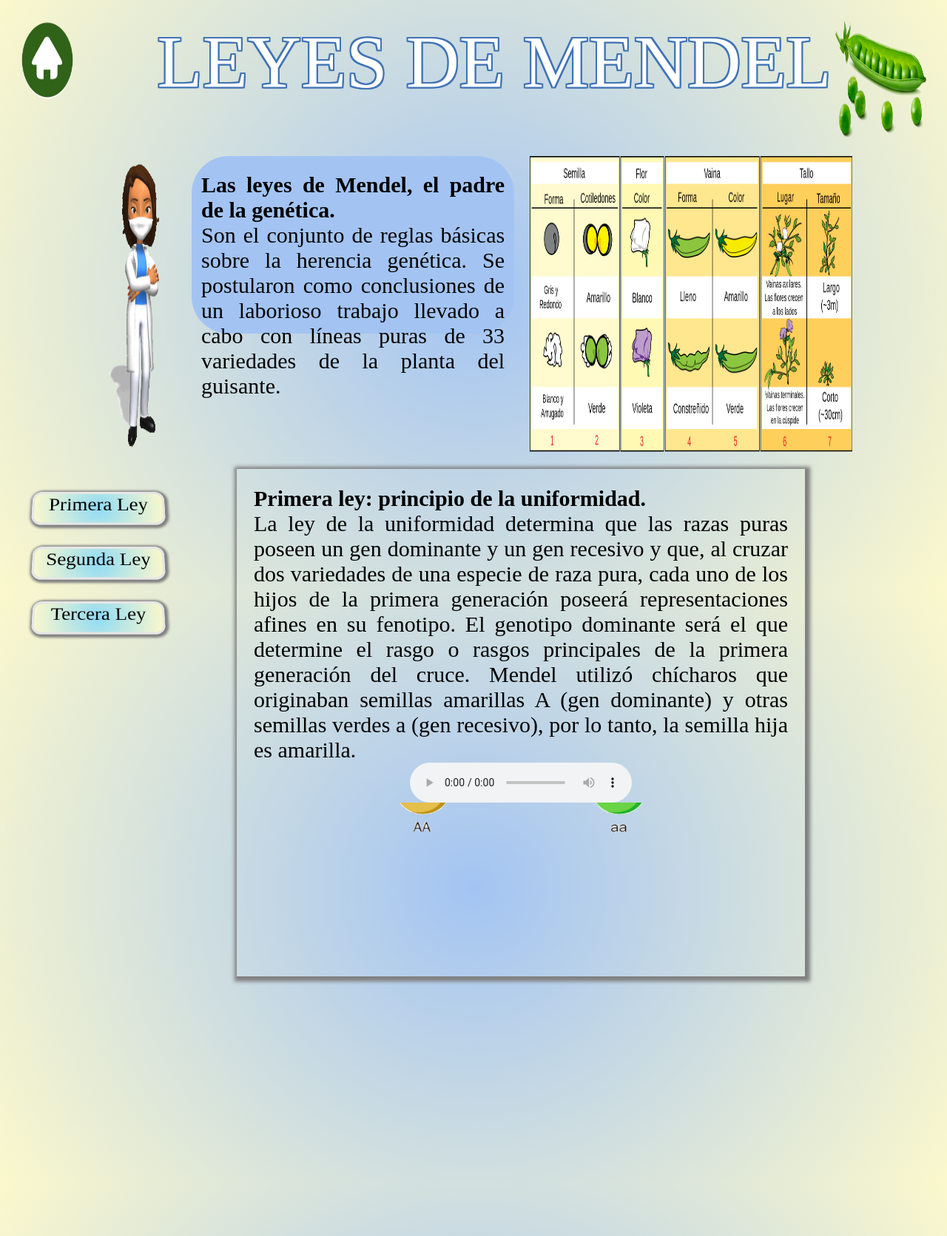
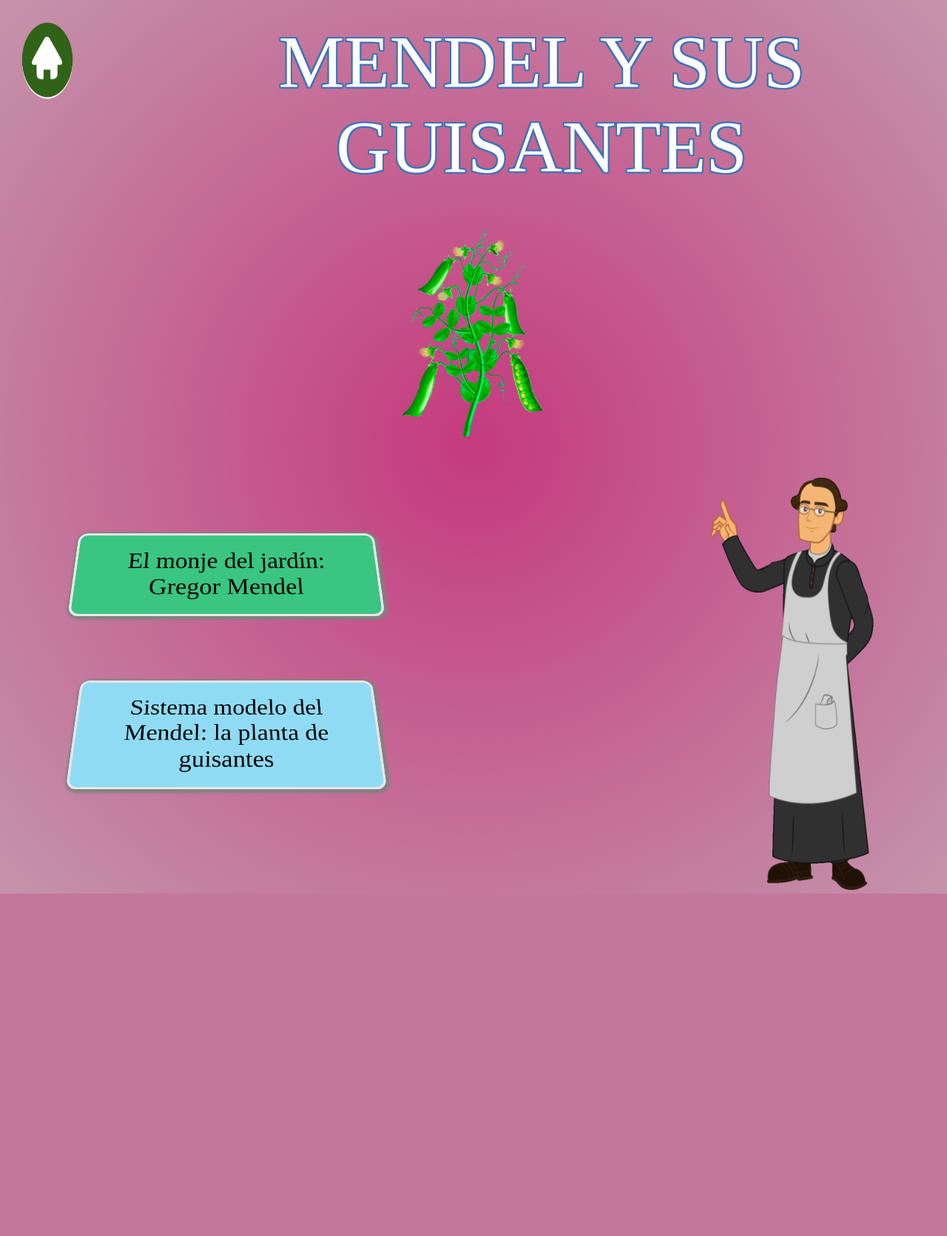
Before and after one commit to nicasop/mendelEncarta, a PHP site: page /leyes.php in a window 1280 px wide. Shown: the whole page at 74% size. After the commit the page ends 1208 px from the top, so only its background shows below. Run offline with PHP 8.4, Linux system fonts and the light colour scheme.

Commit message:
experimentos mendel

```diff
--- a/css/estilosl.css
+++ b/css/estilosl.css
@@ -9,7 +9,8 @@ html{
     min-height: 100%; /*todo esto para q no se repita sino q se aplique a toda la pantalla*/
  }
 body{
-    background: radial-gradient(circle,#A3C4F3,#FBF8CC);
+    background: radial-gradient(circle,#C53A7E,#c494ab);
+    /* background: linear-gradient(to bottom right,#ca8baa#C53A7E);  */
 }
 .icono_home{
     padding-left: 2%;
@@ -45,123 +46,24 @@ header{
     }
 
 .cont_icon{
-    width: 10%;
-    height: 10rem;
+    margin: auto;
+    margin-top: 50px;
+    margin-bottom: 50px;
+    width: 15%;
+    height: 40%;
     /*background-color: black;*/
-}
-
-main{
-    display: flex;
-    justify-content: center;
-}
-.intro{
-    width: 80%;
-    height: 25rem;
-    display: flex;
-    justify-content: space-between;
-}
-.texto_intro{
-    width: 50%;
-    height: 60%;
-    background-color: #A3C4F3;
-    border-radius: 50px 50px 50px 50px;
-
-    text-align: justify;
-    /* box-shadow: 2px 2px 5px 5px #017f05; */
-}
-.texto_intro p{
-    padding: 3%;
-    margin-top: 2%;
-
-    font-size: 30px;
-}
-
-.intro_img{
-    width: 15%;
-    height: 100%;
-
-}
-
-.intro_tabla{
-    margin-left: 2%;
-    width: 50%;
-    height: 100%;
-    /*background-color: black;*/
-}
-
-.section1{
-
-    width: 100%;
-    height: 20rem;
-    margin-top: 2%;
-    display: flex;
-    justify-content: space-between;
-}
-.primera_ley{
-    margin: 2%;
-    margin-left: 8%;
-    width: 50%;
-    height: 24.5rem;
-    background-color: #A3C4F3;
-    border-radius: 50px;
-    text-align: justify;
-    /* box-shadow: 2px 2px 5px 5px #017f05; */
-}
-
-.primera_ley  p{
-    padding: 3%;
-    margin-top: 2%;
-    display: flex;
-    justify-content: center;
-    font-size: 30px;
-}
-
-.conte_primera_ley{
-    padding: 2.5%;
-    margin-top: 3%;
-    display: flex;
-    justify-content: center;
-}
-
-.primera_ley_img{
-
-    margin: 2%;
-    width: 50%;
-    height: 20rem;
-    /* background-color: black; */
-}
-
-.primera_audio{
-    display: flex;
-    justify-content: center;
-    margin-left: 17%;
-}
-
-
-.fantasma{
-    margin-top: 5%;
-    height: 2rem;
-    width: 100%;
-
 }
 
 .menu{
     position: absolute;
     margin-top: 3%;
-    width: 20%;
-    height: 30rem;
-
+    width: 40%;
     display: flex;
     flex-direction: column;
+}
 
-
-
-}
 .menu3d {
-    background: radial-gradient(circle,#90DBF4,#FBF8CC);
-
     width: 100%;
-    height: 4rem;
     transform:
     perspective(750px)
     translate3d(0px, 0px, -250px)
@@ -173,35 +75,93 @@ main{
     transition: 0.4s ease-in-out transform;
     box-shadow: 2px 2px 5px 5px grey;
     text-align: center;
+    flex:0 0 auto;
+    padding: 30px 45px;
+}
+.menu3d:hover {
+    transform: translate3d(0px, 0px, -250px);
+    cursor: pointer;
+}
 
-    }
-  .menu3d:hover {
-    transform: translate3d(0px, 0px, -250px);
-  }
+.menu3d span{
+    font-size: 50px;
+    color: black;
+}
 
-.menu3d a{
+.opcion1 {
+    background-color: #3AC581;
+}
 
-    text-decoration: none;
-    font-size: 40px;
-    color: black;
+.opcion2 {
+    background-color: #90DBF4;
+}
 
+.slide{
+    position: relative;
+    left: 70%;
+    width: 25%;
+    height: 35rem;
+}
+
+.slide img{
+    width: 100%;
+    height: 100%;
 }
 
 section{
-    position: absolute;
-    margin-left: 25%;
-    display: flex;
-    justify-content: center;
-    width: 60%;
-    height: 40rem;
+    margin: 20px;
 }
 
 .divD{
-    margin-top: 3%;
+    display: flex;
+    flex-direction: row;
+    margin: 3% 0;
+    box-shadow: 2px 2px 5px 5px grey;
+    text-align: center;
+}
+
+.img{
+    flex:1;
+    padding: 0.8%;
+    background-color: #FFFFFF;
+}
+.img img{
     width: 100%;
-    height: 40rem;
+    height: 100%;
+}
+
+.contenido{
+    flex:2;
+    font-size: 3.5vw;
+    display: flex;
+    flex-direction: column;
+    justify-content: flex-end;
+    width: 100%;
+}
+
+.titulo-contenido{
+    background-color: #FFFFFF;
+    font-size: 5vw;
+}
+
+.texto-contenido{
+    padding: 2.5%;
+}
+
+.audio{
+    display: flex;
+    justify-content: center;
+}
+
+.video{
+    display: flex;
+    justify-content: center;
+    height: 30vw;
+}
+
+iframe{
+    width: 60%;
+    height: 90%;
+    margin: 3%;
     box-shadow: 2px 2px 5px 5px grey;
-    padding: 3%;
-    text-align: justify;
-    font-size: 30px;
 }
--- a/leyes.php
+++ b/leyes.php
@@ -12,144 +12,144 @@
         <a href="index.php"><img src="imagenes/home.png"></a>
     </div>
     <header>
-        <div id="demotext">LEYES DE MENDEL</div>
-        <div class="cont_icon">
-        <img src="imagenes/leyesMendel.png" style="width: 100%; height: 100%;">
+        <div id="demotext">MENDEL Y SUS GUISANTES</div>
+    </header>
+    <div class="cont_icon">
+    <img src="imagenes/leyesMendel.png" style="width: 100%; height: 100%;">
+    </div>
+    <div class="menu">
+        <div id="op1" class="menu3d opcion1" >
+            <span>El monje del jardín: Gregor Mendel</span>
         </div>
-    </header>
+        <div id="op2" class="menu3d opcion2">
+            <span>Sistema modelo del Mendel: la planta de guisantes</span>
+        </div>
+    </div>
 
-    <main>
-        <div class="intro">
+    <div class="slide">
+        <img src="imagenes/slide2_1.gif">
+    </div>
 
-            <div class="intro_img">
-                <img src="imagenes/Imagen4.gif" style="width: 100%; height: 100%;">
-            </div>
-            <div class="texto_intro">
-                <p>
-                    <strong>Las leyes de Mendel, el padre de la genética.</strong> <br>
-                    Son el conjunto de reglas básicas sobre la herencia genética.
-                    Se postularon como conclusiones de un laborioso trabajo llevado
-                    a cabo con líneas puras de 33 variedades de la planta del guisante.
-
-                </p>
+    <div id="contenido-boton"></div>
 
 
+    <!-- <section>
+        <div class="divD">
+            <div class = "img">
+                <img src="imagenes/mendelMarco.png" alt="Imagend de Gregor Mendel">
             </div>
-            <div class="intro_tabla">
-            <img src="imagenes/tabla LeyesMen_padreGen.png" style="width: 100%; height: 100%;">
+            <div class = "contenido">
+                <div class="titulo-contenido">GREGOR MENDEL, EL PADRE DE LA GENÉTICA</div>
+                <div class="texto-contenido">Nacido en la actual República Checa, el monje agustino y biólogo Gregor Mendel
+                    experimentó con la planta del guisante y desarrolló las famosas tres leyes de la genética conocidas como
+                    las Leyes de Mendel.
+                </div>
+            </div>
+        </div>
+        <div class="audio">
+            <audio controls >
+                <source  src="audio/expMendel.mp3" type="audio/mpeg">
+            </audio>
+        </div>
+    </section> -->
+    <?php
+            // $id = 1;
+            // if (isset($_REQUEST["id"])){
+            //     $id =  $_REQUEST["id"];
+            // }
 
-            </div>
+            // if ($id == 1){
+            //     echo   '<div class="divD">
+            //         <p id="texto1">
+            //         <strong>Primera ley: principio de la uniformidad. </strong> <br>
+            //         La ley de la uniformidad determina que las razas
+            //         puras poseen un gen dominante y un gen recesivo y
+            //         que, al cruzar dos variedades de una especie de raza
+            //          pura, cada uno de los hijos de la primera generación
+            //           poseerá representaciones afines en su fenotipo.
+            //           El genotipo dominante será el que determine el rasgo o
+            //           rasgos principales de la primera generación del cruce.
+            //            Mendel utilizó chícharos que originaban semillas amarillas
+            //            A (gen dominante) y otras semillas verdes a (gen recesivo),
+            //             por lo tanto, la semilla hija es amarilla.
 
-        </div>
+            //         </p>
+            //         <section class="primera_audio">
+            //         <audio controls>
+            //             <source src="horse.ogg" type="audio/ogg">
+            //             <source src="horse.mp3" type="audio/mpeg">
+            //           Your browser does not support the audio element.
+            //           </audio>
+            //     </section>
+            //         <div class="conte_primera_ley">
+            //         <div class="primera_ley_img">
+            //         <img src="imagenes/priUniformidad.gif" style="width: 100%; height: 100%;">
+            //         </div>
+            //         </div>
+            //         </div>'
+            //         ;
+            // }
+            // else if( $id ==2){
+            //     echo   '<div class="divD">
+            //         <p id="texto2">
+            //         <strong>Segunda ley: principio de segregación. </strong> <br>
+            //     La ley de la Segregación determina que debe existir
+            //     la separación del Alelo de cada uno de los pares de
+            //      los progenitores para que se transfiera la información
+            //       genética al hijo. En conclusión, cada padre aporta un
+            //        alelo que se deriva de cada uno, Mendel obtuvo a partir
+            //         de la segunda generación de cruce de semillas, algunas
+            //         de color verde por la separación de los alelos.
 
-    </main>
-    <div class="menu">
-        <div class="menu3d" >
-            <a href="leyes.php?id=1">Primera Ley</a>
-        </div>
-        <div class="menu3d">
-            <a href="leyes.php?id=2">Segunda Ley</a>
-        </div>
-        <div class="menu3d">
-            <a href="leyes.php?id=3">Tercera Ley</a>
-        </div>
-    </div>
-    <section>
-    <?php
-            $id = 1;
-            if (isset($_REQUEST["id"])){
-                $id =  $_REQUEST["id"];
-            }
+            //         </p>
+            //         <section class="primera_audio">
+            //         <audio controls>
+            //             <source src="horse.ogg" type="audio/ogg">
+            //             <source src="horse.mp3" type="audio/mpeg">
+            //           Your browser does not support the audio element.
+            //           </audio>
+            //     </section>
+            //         <div class="conte_primera_ley">
+            //         <div class="primera_ley_img">
+            //         <img src="imagenes/prinSegrega.gif" style="width: 100%; height: 100%;">
+            //         </div>
+            //         </div>
+            //         </div>'
+            //         ;
+            // }
+            // else if( $id ==3){
+            //     echo   '<div class="divD">
+            //     <p id="texto3">
+            //     <strong>Tercera ley: principio de la transmisión independiente.</strong> <br>
+            //     La ley de la Herencia Independiente de Caracteres o Ley de la Asociación
+            //     Independiente determina que existen rasgos o características heredadas
+            //      que son independientes, es decir, aisladas del fenotipo, lo cual no
+            //      afecta al patrón de herencia de otros rasgos.En el ejemplo las letras
+            //      mayúsculas representan a los alelos dominantes y las minúsculas a los
+            //       alelos recesivos, al combinarse se producen diferentes variables.
 
-            if ($id == 1){
-                echo   '<div class="divD">
-                    <p id="texto1">
-                    <strong>Primera ley: principio de la uniformidad. </strong> <br>
-                    La ley de la uniformidad determina que las razas
-                    puras poseen un gen dominante y un gen recesivo y
-                    que, al cruzar dos variedades de una especie de raza
-                     pura, cada uno de los hijos de la primera generación
-                      poseerá representaciones afines en su fenotipo.
-                      El genotipo dominante será el que determine el rasgo o
-                      rasgos principales de la primera generación del cruce.
-                       Mendel utilizó chícharos que originaban semillas amarillas
-                       A (gen dominante) y otras semillas verdes a (gen recesivo),
-                        por lo tanto, la semilla hija es amarilla.
-
-                    </p>
-                    <section class="primera_audio">
-                    <audio controls>
-                        <source src="horse.ogg" type="audio/ogg">
-                        <source src="horse.mp3" type="audio/mpeg">
-                      Your browser does not support the audio element.
-                      </audio>
-                </section>
-                    <div class="conte_primera_ley">
-                    <div class="primera_ley_img">
-                    <img src="imagenes/priUniformidad.gif" style="width: 100%; height: 100%;">
-                    </div>
-                    </div>
-                    </div>'
-                    ;
-            }
-            else if( $id ==2){
-                echo   '<div class="divD">
-                    <p id="texto2">
-                    <strong>Segunda ley: principio de segregación. </strong> <br>
-                La ley de la Segregación determina que debe existir
-                la separación del Alelo de cada uno de los pares de
-                 los progenitores para que se transfiera la información
-                  genética al hijo. En conclusión, cada padre aporta un
-                   alelo que se deriva de cada uno, Mendel obtuvo a partir
-                    de la segunda generación de cruce de semillas, algunas
-                    de color verde por la separación de los alelos.
-
-                    </p>
-                    <section class="primera_audio">
-                    <audio controls>
-                        <source src="horse.ogg" type="audio/ogg">
-                        <source src="horse.mp3" type="audio/mpeg">
-                      Your browser does not support the audio element.
-                      </audio>
-                </section>
-                    <div class="conte_primera_ley">
-                    <div class="primera_ley_img">
-                    <img src="imagenes/prinSegrega.gif" style="width: 100%; height: 100%;">
-                    </div>
-                    </div>
-                    </div>'
-                    ;
-            }
-            else if( $id ==3){
-                echo   '<div class="divD">
-                <p id="texto3">
-                <strong>Tercera ley: principio de la transmisión independiente.</strong> <br>
-                La ley de la Herencia Independiente de Caracteres o Ley de la Asociación
-                Independiente determina que existen rasgos o características heredadas
-                 que son independientes, es decir, aisladas del fenotipo, lo cual no
-                 afecta al patrón de herencia de otros rasgos.En el ejemplo las letras
-                 mayúsculas representan a los alelos dominantes y las minúsculas a los
-                  alelos recesivos, al combinarse se producen diferentes variables.
-
-                </p>
-                <br>
-                <section class="primera_audio">
-                <audio controls>
-                    <source src="horse.ogg" type="audio/ogg">
-                    <source src="horse.mp3" type="audio/mpeg">
-                  Your browser does not support the audio element.
-                  </audio>
-            </section>
-                <div class="conte_primera_ley">
-                <div class="primera_ley_img">
-                <img src="imagenes/prinTransIndepen.gif" style="width: 100%; height: 100%;">
-                </div>
-                </div>
-                </div>'
-                ;
-            }
+            //     </p>
+            //     <br>
+            //     <section class="primera_audio">
+            //     <audio controls>
+            //         <source src="horse.ogg" type="audio/ogg">
+            //         <source src="horse.mp3" type="audio/mpeg">
+            //       Your browser does not support the audio element.
+            //       </audio>
+            // </section>
+            //     <div class="conte_primera_ley">
+            //     <div class="primera_ley_img">
+            //     <img src="imagenes/prinTransIndepen.gif" style="width: 100%; height: 100%;">
+            //     </div>
+            //     </div>
+            //     </div>'
+            //     ;
+            // }
         ?>
-    </section>
-    <div class="fantasma"></div>
+    <!-- <section class="video">
+        <iframe src="https://www.youtube.com/embed/LxBHcgt5rDk" title="YouTube video player" frameborder="0" allow="accelerometer; autoplay; clipboard-write; encrypted-media; gyroscope; picture-in-picture" allowfullscreen></iframe>
+    </section> -->
 </body>
+<script src="https://ajax.googleapis.com/ajax/libs/jquery/3.5.1/jquery.min.js"></script>
+<script type="text/javascript" src="script/experimentos.js"></script>
 </html>
```
Also changed, not shown: script/experimentos.js (added, +20 -0 lines), imagenes/leyesMendel.png, imagenes/mendelMarco.png (added), 1 other file.
